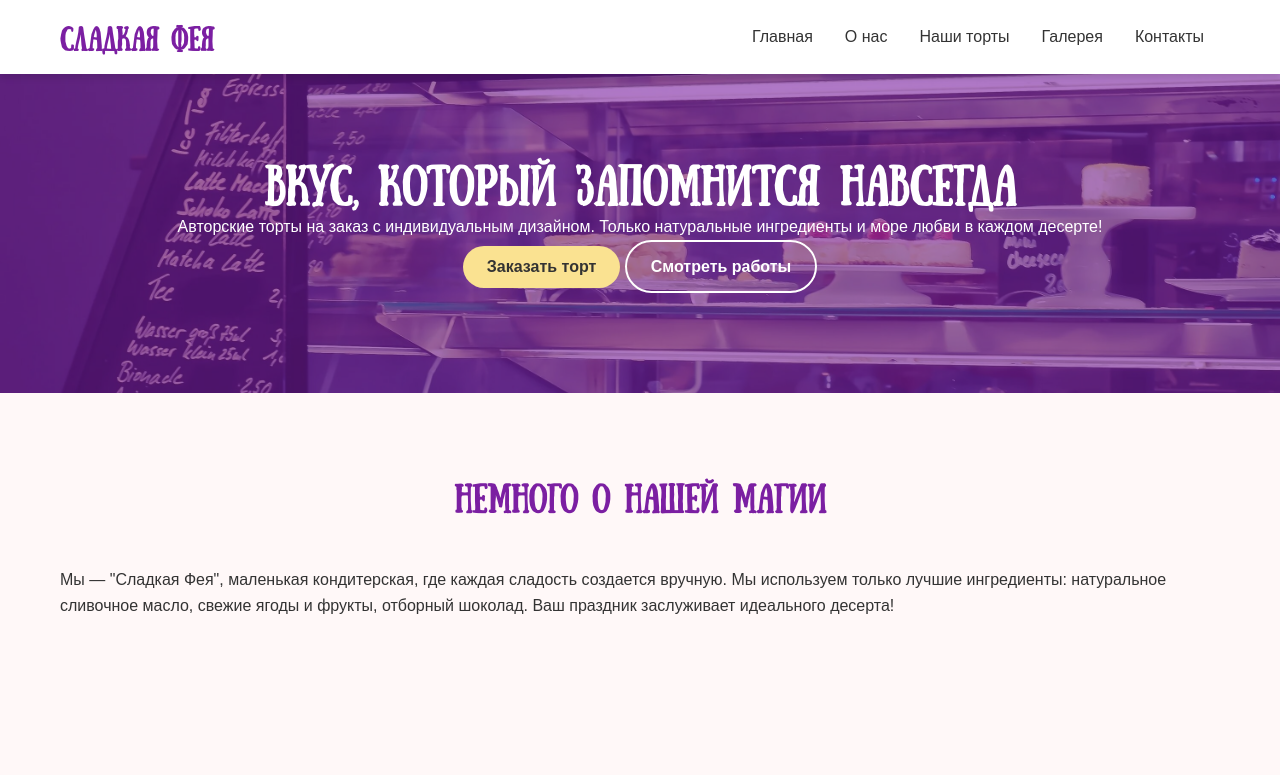
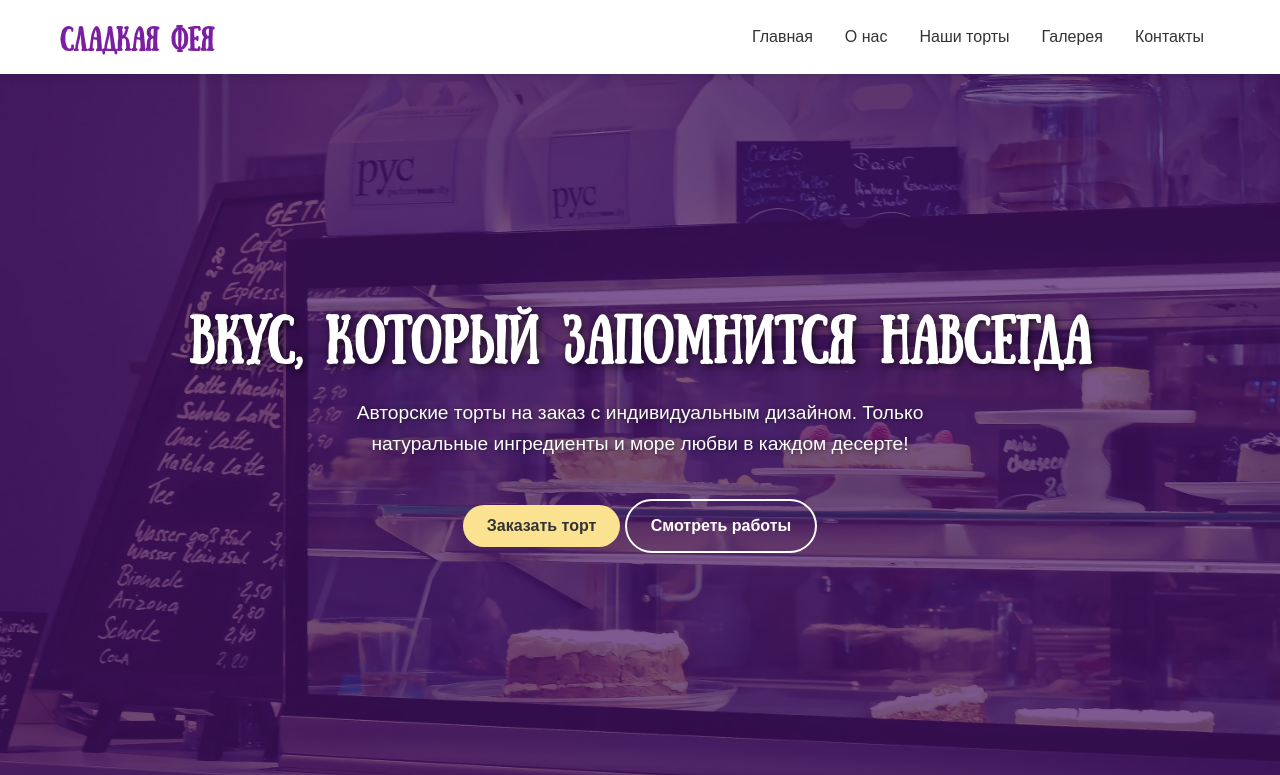
Before and after one commit to ronikkka/sladkaya_feya_itog, a plain HTML site: page index.html in a window 1280 px wide. Shown: the top 775 px of the page. Drawn offline with Linux system fonts and the light colour scheme; files whose address does not match are found by name.

Commit message:
мелкие изменения2

```diff
--- a/style.css
+++ b/style.css
@@ -9,7 +9,7 @@
     --shadow: 0 4px 6px rgba(0, 0, 0, 0.1);
     --font-heading: 'IB Sunday', cursive;
     --font-body: 'Montserrat', sans-serif;
-    --hero-overlay: rgba(123, 31, 162, 0.6);
+    --hero-overlay: rgba(72, 19, 103, 0.7);
     --secondary-color: #ffffff;
     --text-light: #ffffff;
 }
@@ -146,9 +146,10 @@ body {
     text-align: center;
     background: url('images/fon.jpg') center/cover no-repeat;
     color: var(--white);
-    width: 100vw;
-    margin-left: 50%;
-    transform: translateX(-50%);
+    width: 100%;
+    min-height: 100vh;
+    display: flex;
+    align-items: center;
 }
 
 .hero .container {
@@ -157,6 +158,7 @@ body {
     max-width: 1200px;
     margin: 0 auto;
     padding: 0 20px;
+    width: 100%;
 }
 
 .hero-overlay {
@@ -171,12 +173,12 @@ body {
 
 .btn-secondary {
     background-color: transparent;
-    color: var(--text-light);
-    border: 2px solid var(--text-light);
+    color: var(--white);
+    border: 2px solid var(--white);
 }
 
 .btn-secondary:hover {
-    background-color: var(--text-light);
+    background-color: var(--white);
     color: var(--accent-color);
 }
 
@@ -397,9 +399,22 @@ h2 {
     }
 
     .hero-title {
-        font-size: 2.5rem;
+        font-size: 3rem;
+        margin-bottom: 1.5rem;
         color: var(--white);
         font-family: var(--font-heading);
+        text-shadow: 2px 2px 8px rgba(0, 0, 0, 0.7);
+    }
+
+    .hero-description {
+        font-size: 1.2rem;
+        margin-bottom: 2.5rem;
+        max-width: 600px;
+        margin-left: auto;
+        margin-right: auto;
+        color: var(--white);
+        text-shadow: 1px 1px 4px rgba(0, 0, 0, 0.5);
+        line-height: 1.6;
     }
 
     .cakes-grid {
```
